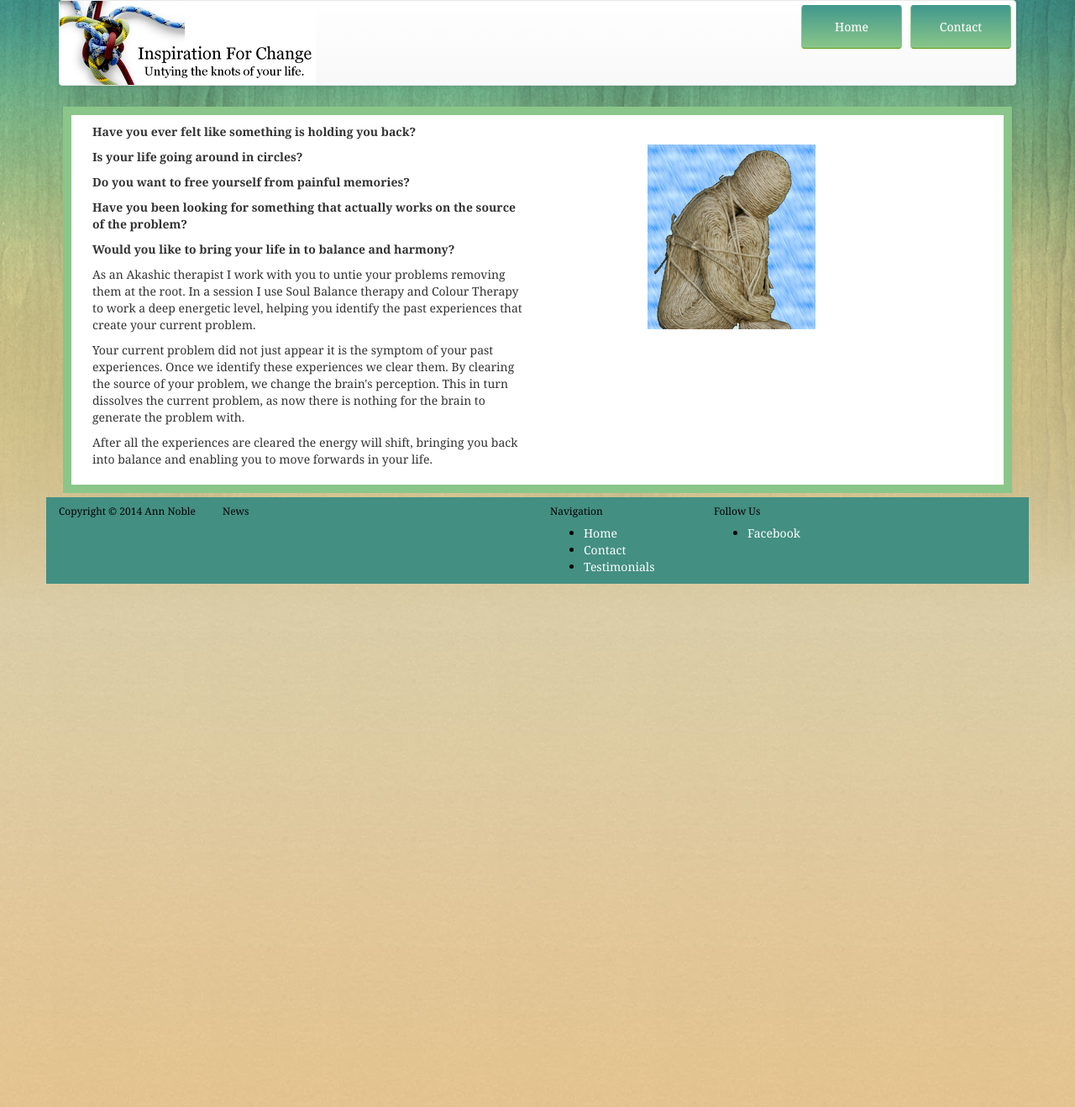
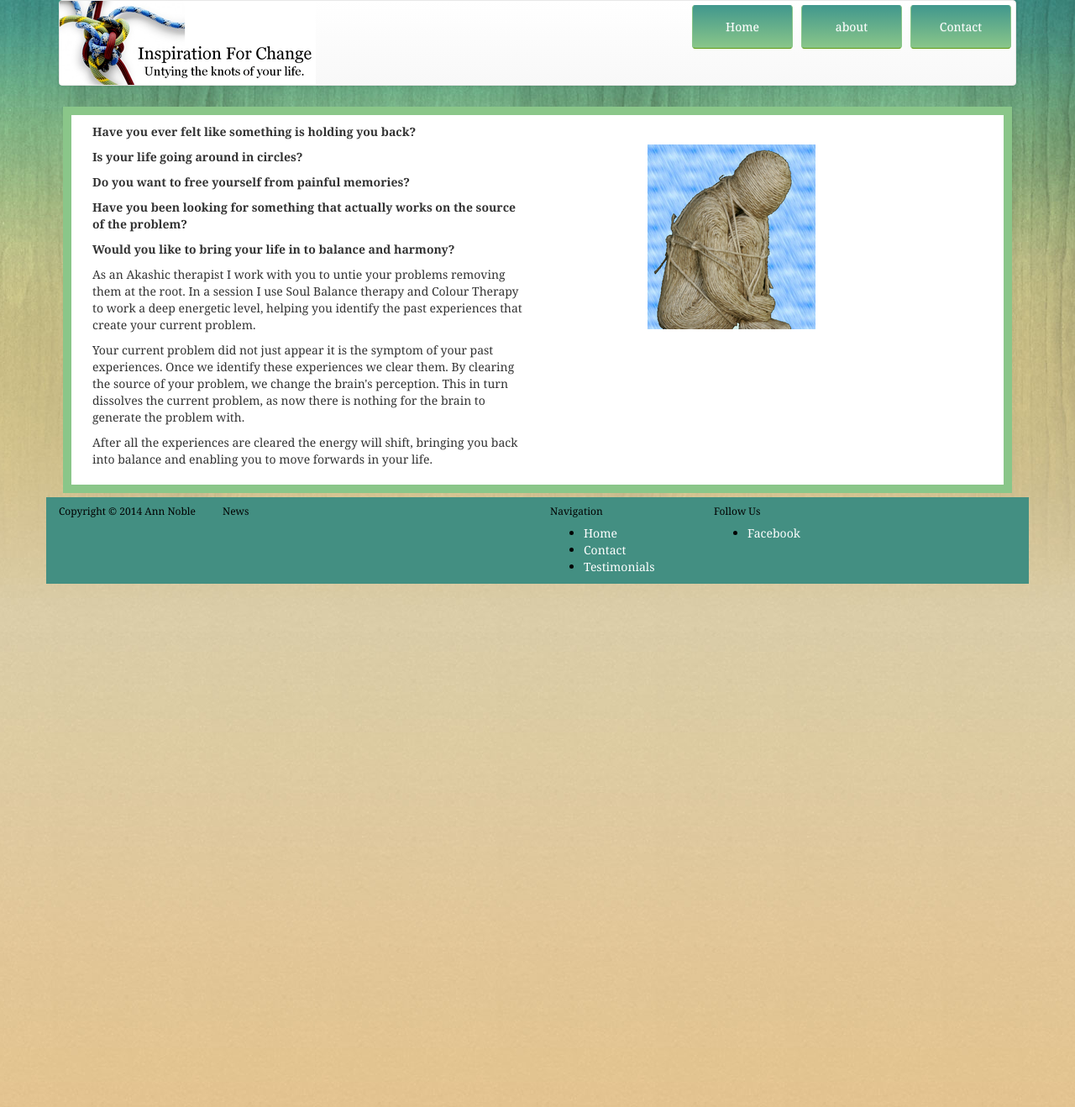
Before and after one commit to designerwebhosting/inspirationforchange, a Jekyll site: the page built from index.md, in a window 1280 px wide. Shown: the whole page at 84% size. Built offline with Jekyll 4.4.1, drawn with Linux system fonts in a browser that asks for light colours; nearby versions of some CDN libraries.

Commit message:
Updated '_layouts/default.html' via CloudCannon

```diff
--- a/_layouts/default.html
+++ b/_layouts/default.html
@@ -58,6 +58,7 @@
 					<div class="collapse navbar-collapse navbar-ex1-collapse">
 						<ul class="nav navbar-right navbar-nav">
 							<li><a type="button" class="btn btn-custom navbar-btn" href="/index.html">Home</a></li>
+							<li><a type="button" class="btn btn-custom navbar-btn" href="/about/">about</a></li>
 							<li><a type="button" class="btn btn-custom navbar-btn" href="/contact/">Contact</a></li>
        						</ul>
 					</div>
```
